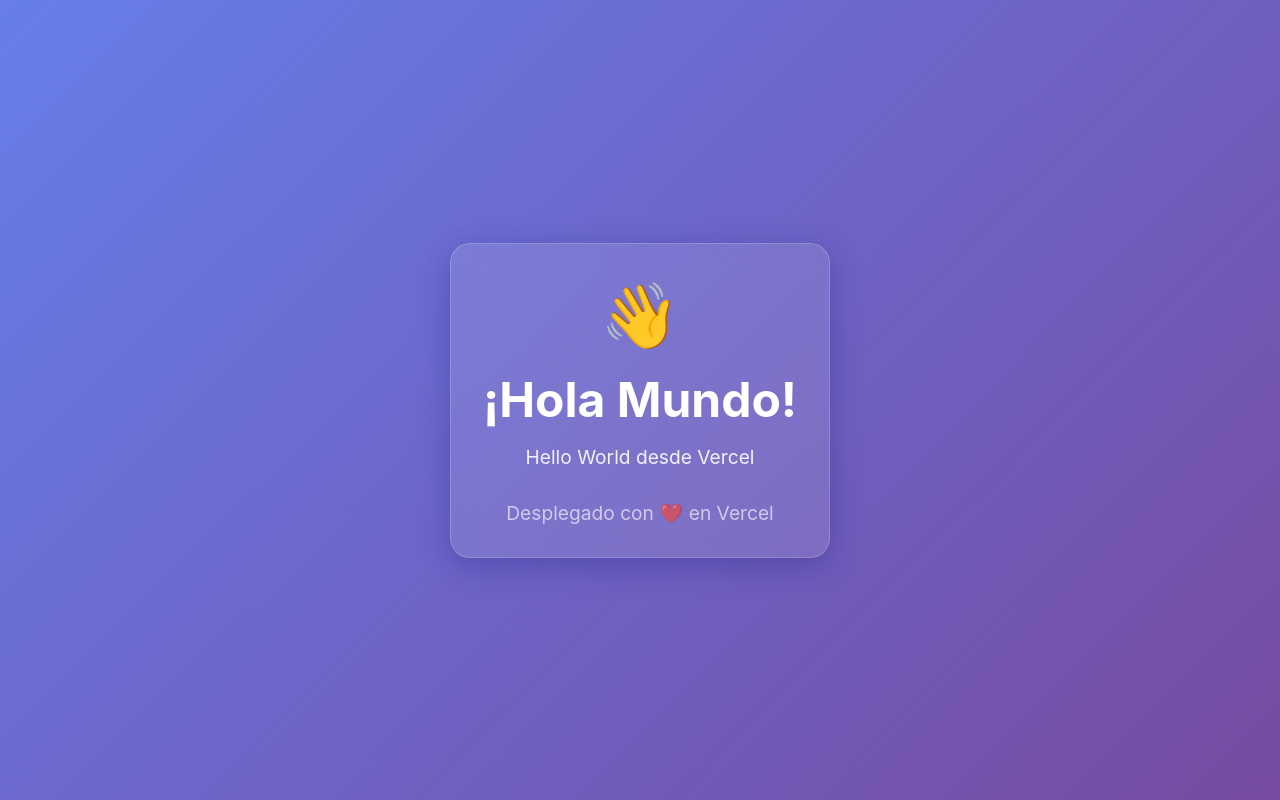
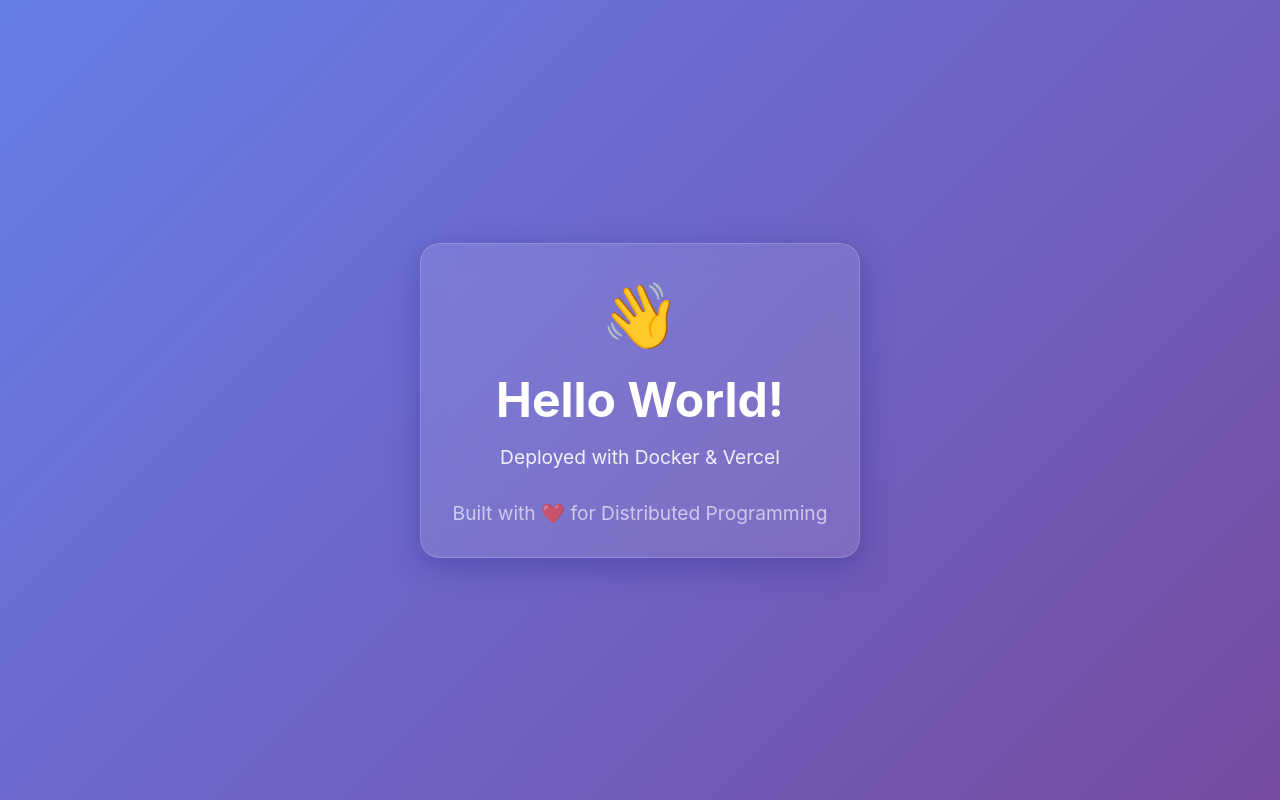
Before and after one commit to Stoic-path/vercel_hello_world, a website: page index.html in a window 1280 px wide. Drawn offline with Linux system fonts and the light colour scheme.

Commit message:
Add Docker support and complete documentation in English

```diff
--- a/index.html
+++ b/index.html
@@ -1,9 +1,9 @@
 <!DOCTYPE html>
-<html lang="es">
+<html lang="en">
 <head>
     <meta charset="UTF-8">
     <meta name="viewport" content="width=device-width, initial-scale=1.0">
-    <title>Hello World - Vercel</title>
+    <title>Hello World - Vercel & Docker</title>
     <style>
         * {
             margin: 0;
@@ -82,10 +82,10 @@
 <body>
     <div class="container">
         <div class="emoji">👋</div>
-        <h1>¡Hola Mundo!</h1>
-        <p>Hello World desde Vercel</p>
+        <h1>Hello World!</h1>
+        <p>Deployed with Docker & Vercel</p>
         <div class="footer">
-            <p>Desplegado con ❤️ en Vercel</p>
+            <p>Built with ❤️ for Distributed Programming</p>
         </div>
     </div>
 </body>
```
Also changed, not shown: README.md, screenshots/README.md (added), 2 other files.
